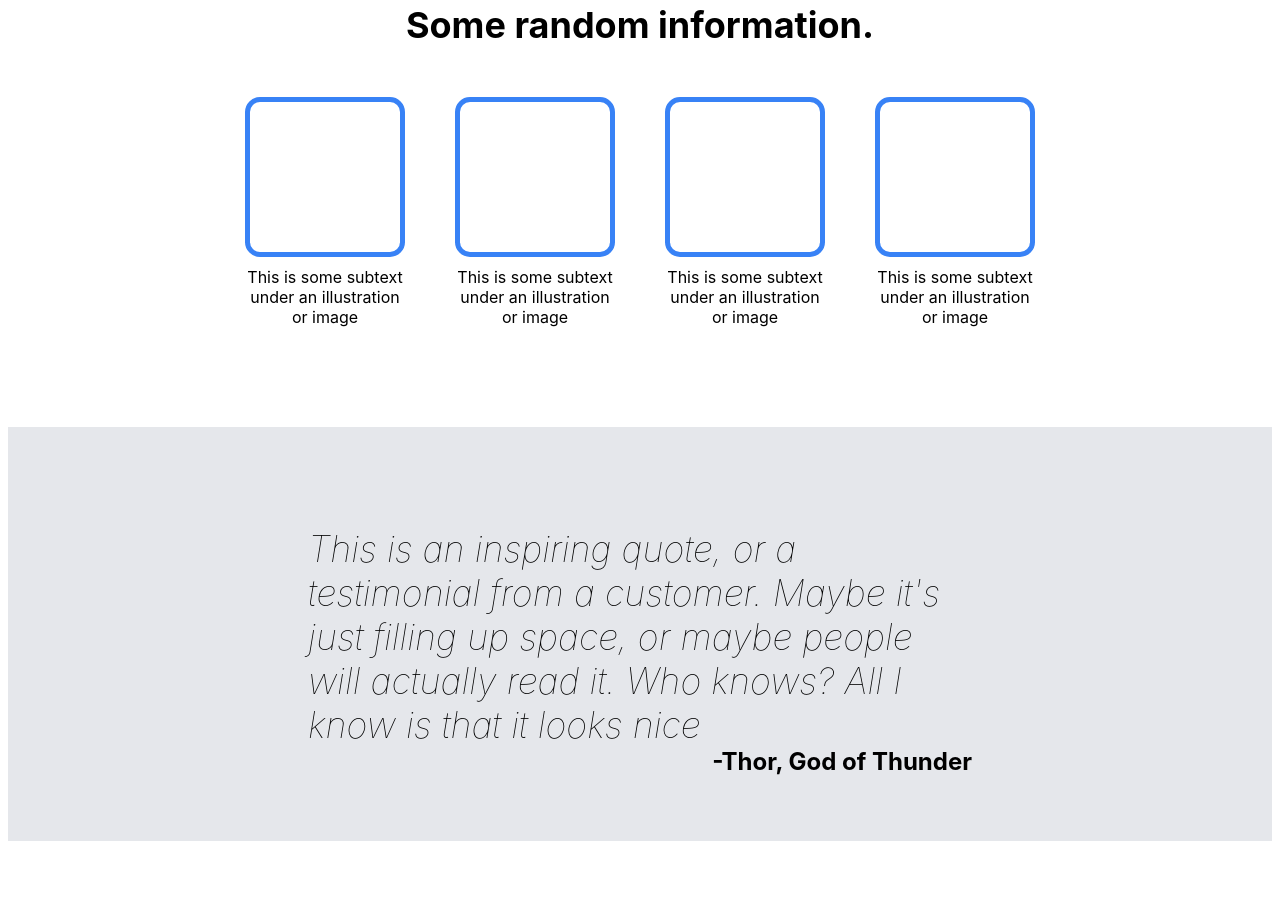
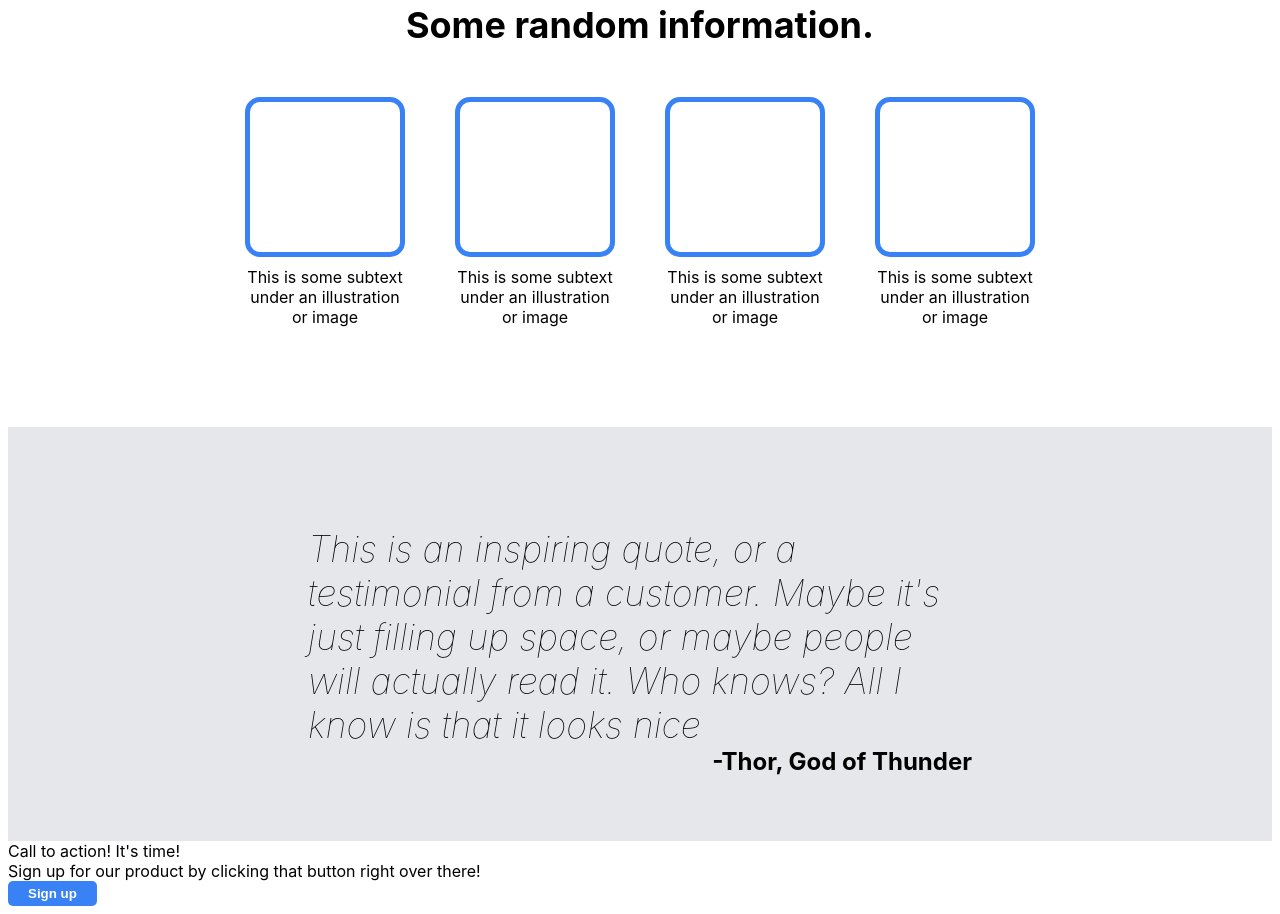
Before and after one commit to Heaviist/landing-page, a plain HTML site: page index.html in a window 1280 px wide. Shown: the part 520-1434 px from the top of the page. Before the commit the page ends 1369 px from the top, so only its background shows below. Drawn offline with Linux system fonts and the light colour scheme.

Commit message:
Add html for CTA section. Add classes to buttons

```diff
--- a/index.html
+++ b/index.html
@@ -27,7 +27,7 @@
         <div class="hero">This website is awesome</div>
         <div class="hero-sub">This website has some subtext that goes here under the main title. It's a smaller font and
           the color is lower contrast.</div>
-        <button>Sign up</button>
+        <button class="header-button">Sign up</button>
       </div>
       <img src="./images/woman_working_scaled.jpg" alt="Art of a woman behind a desk. We are hard at work for you!">
     </div>
@@ -57,10 +57,18 @@
   </div>
 
   <div class="section-quote">
-    <div class="quote">This is an inspiring quote, or a testimonial from a customer. Maybe it's just filling up space, or maybe people will actually read it. Who knows? All I know is that it looks nice</div>
+    <div class="quote">This is an inspiring quote, or a testimonial from a customer. Maybe it's just filling up space,
+      or maybe people will actually read it. Who knows? All I know is that it looks nice</div>
     <div class="quote-owner">-Thor, God of Thunder</div>
   </div>
 
+  <div class="cta">
+    <div class="cta-box">
+      <div class="cta-text-main">Call to action! It's time!</div>
+      <div class="cta-text-sub">Sign up for our product by clicking that button right over there!</div>
+      <button class="cta-button">Sign up</button>
+    </div>
+  </div>
 </body>
 
 </html>
--- a/styles.css
+++ b/styles.css
@@ -51,13 +51,23 @@ a,
   font-weight: bolder;
 }
 
-button {
+.header-button {
   background-color: #3882F6;
   color: white;
   font-weight: bold;
   padding: 5px 20px;
   border-radius: 5px;
   border: 0;
+}
+
+.cta-button {
+  background-color: #3882F6;
+  color: white;
+  font-weight: bold;
+  padding: 5px 20px;
+  border-radius: 5px;
+  border: 1px;
+  border-color: white;
 }
 
 button:hover {
```
